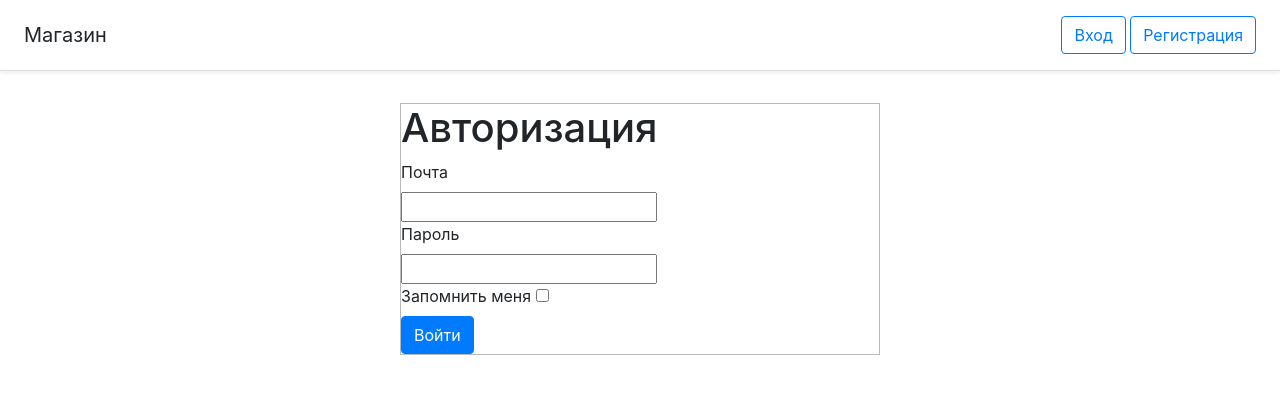
After one commit to hochufenderyaguar/flask_app, a Flask app: template templates/login1.html in a window 1280 px wide. The commit adds this page. Shown: the top 394 px of the page. Run offline with Flask 2, Linux system fonts and the light colour scheme; the template is opened without the code that fills it, so the values that code supplies are empty; some libraries are stand-ins or nearby versions.

Commit message:
beautiful login1

```diff
--- a/static/css/style.css
+++ b/static/css/style.css
@@ -24,3 +24,13 @@ body {
     font-weight: 400;
     line-height: 1.5;
 }
+
+.auto-form {
+    width: 30 em;
+    margin: 2 em auto;
+}
+
+.roundbox {
+    border: 1px solid #b9b9b9;
+    position: relative;
+}
--- /dev/null
+++ b/templates/login1.html
@@ -0,0 +1,48 @@
+<!DOCTYPE html>
+<html lang="ru">
+<head>
+    <meta charset="UTF-8">
+    <meta name="viewport" content="width=device-width, initial-scale=1, shrink-to-fit=no">
+    <link rel="stylesheet" href="https://stackpath.bootstrapcdn.com/bootstrap/4.4.1/css/bootstrap.min.css"
+          integrity="sha384-Vkoo8x4CGsO3+Hhxv8T/Q5PaXtkKtu6ug5TOeNV6gBiFeWPGFN9MuhOf23Q9Ifjh"
+          crossorigin="anonymous">
+    <link rel="stylesheet" href="style.css" />
+    <title>Магазин</title>
+</head>
+<body>
+    <div class="d-flex flex-column flex-md-row align-items-center p-3 px-md-4 mb-3 bg-white border-bottom shadow-sm">
+        <h5 class="my-0 mr-md-auto font-weight-normal">Магазин</h5>
+
+        <div class="main-navbar__section main-navbar__section_right">
+            <a class="btn btn-outline-primary" href="/login">Вход</a>
+            <a class="btn btn-outline-primary" href="/join">Регистрация</a>
+        </div>
+
+    </div>
+    <div class="roundbox" style="width: 30em; margin: 2em auto;" id="login">
+        <h1>Авторизация</h1>
+        <form action="" method="post" novalidate="">
+            <input id="csrf_token" name="csrf_token" type="hidden" value="IjFiNTBkOTA0NDI2NzBhMDQ4NWJhODQ5OWRmOWY0OWE4YmNlZjA1NTMi.YIQWjA.Tu2A8oLMjmbgeAy5XaWP8HFGHFg">
+            <div>
+                <label for="name">Почта</label><br>
+                <input id="email" name="email" required="" type="email" value=""><br>
+
+            </div>
+            <div>
+                <label for="surname">Пароль</label><br>
+                <input id="password" name="password" required="" type="password" value=""><br>
+
+            </div>
+            <div>
+                    <label for="remember_me">Запомнить меня</label>
+                    <input id="remember_me" name="remember_me" type="checkbox" value="y">
+
+            </div>
+
+
+            <div><input class="btn btn-primary" id="submit" name="submit" type="submit" value="Войти"></div>
+
+        </form>
+    </div>
+</body>
+</html>
```
